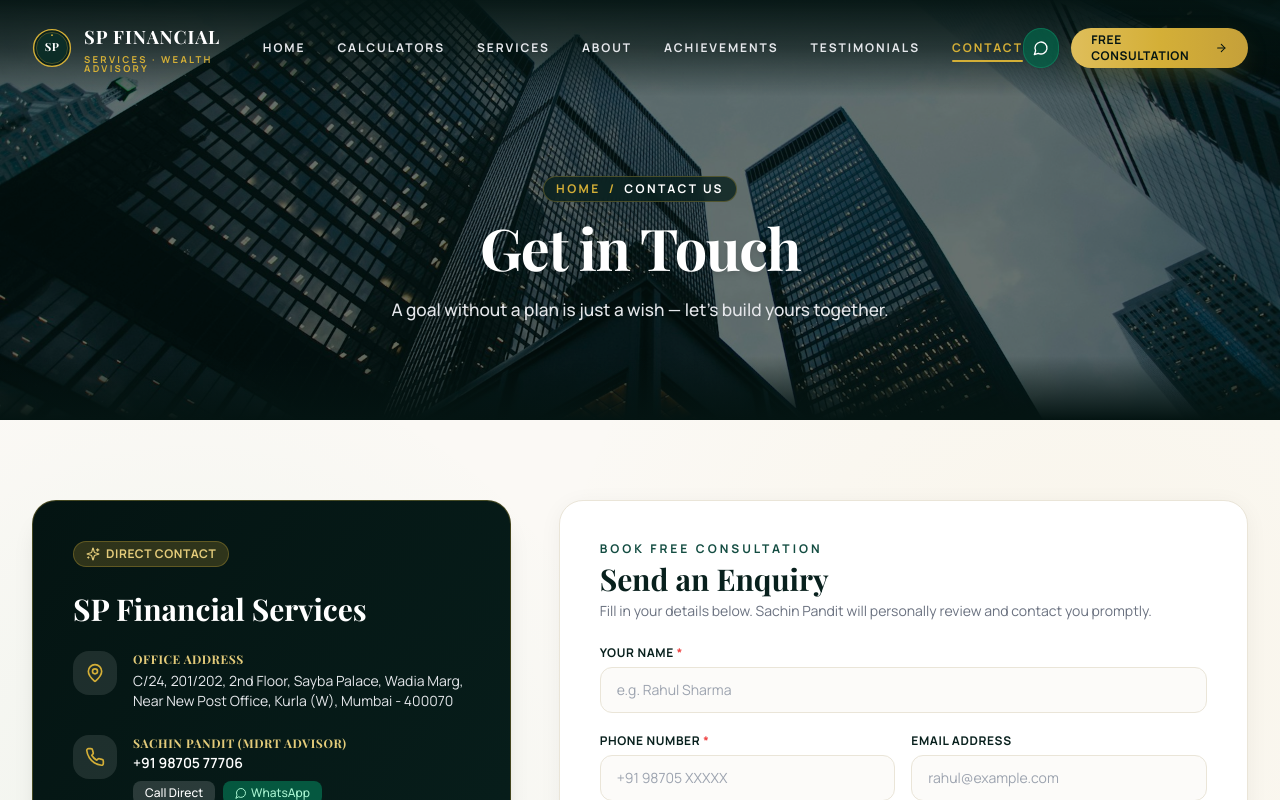
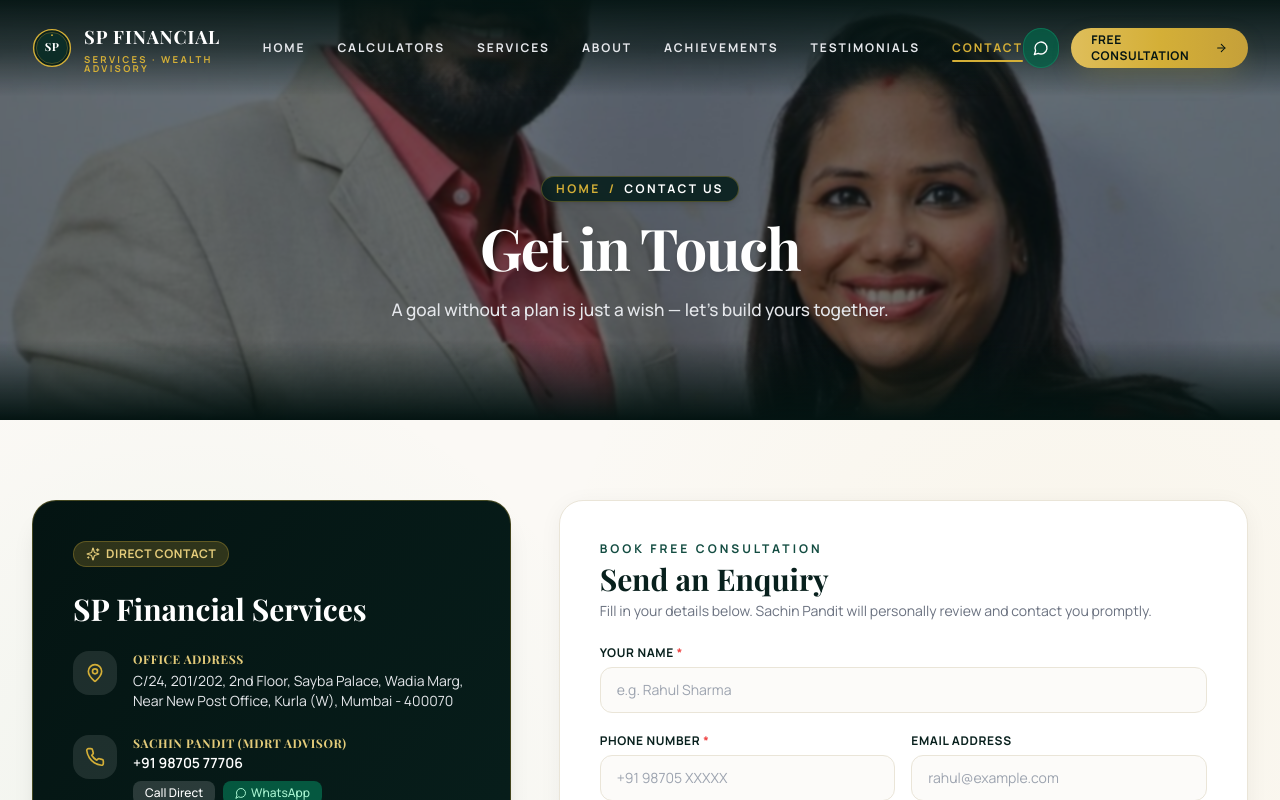
Before and after one commit to dakshch-07/SP-financial-services, a Next.js app: page /contact in a window 1280 px wide. Shown: the top 800 px of the page. Built offline with nearby package versions, Linux system fonts and the light colour scheme; a web font is replaced by a local one.

Commit message:
Replace all generic/AI background images with real provided photos of Sachin & Rakhi Pandit and grand convention stage moments across all pages

```diff
--- a/app/about/page.tsx
+++ b/app/about/page.tsx
@@ -25,12 +25,12 @@ import { BUSINESS_INFO, AWARDS_TIMELINE } from "@/lib/data";
 export default function AboutPage() {
   return (
     <>
-      {/* High-Contrast Page Hero with Background Image */}
+      {/* High-Contrast Page Hero with Real Provided Background Image */}
       <PageHero
         title="About SP Financial Services"
         subtitle="Over 16 years of disciplined wealth management, MDRT USA-certified standards, and unwavering commitment to 1,500+ clients across Mumbai."
         breadcrumb="About Us"
-        bgImage="/images/hero-bg-3.jpg"
+        bgImage="/images/awards/award-2023.png"
       />
 
       {/* Founder Profile */}
--- a/app/achievements/page.tsx
+++ b/app/achievements/page.tsx
@@ -27,12 +27,12 @@ export default function AchievementsPage() {
 
   return (
     <>
-      {/* High-Contrast Page Hero with Background Image */}
+      {/* High-Contrast Page Hero with Real Provided Background Image */}
       <PageHero
         title="Awards & Milestones"
         subtitle="Our success is solely due to the trust our clients have placed in us."
         breadcrumb="Achievements"
-        bgImage="/images/hero-bg-1.jpg"
+        bgImage="/images/awards/award-2022.png"
       />
 
       {/* Headline Stat Band */}
--- a/app/contact/page.tsx
+++ b/app/contact/page.tsx
@@ -43,12 +43,12 @@ export default function ContactPage() {
 
   return (
     <>
-      {/* High-Contrast Page Hero with Background Image */}
+      {/* High-Contrast Page Hero with Real Provided Background Image */}
       <PageHero
         title="Get in Touch"
         subtitle="A goal without a plan is just a wish — let's build yours together."
         breadcrumb="Contact Us"
-        bgImage="/images/hero-bg-1.jpg"
+        bgImage="/images/founders-portrait.jpg"
       />
 
       {/* Contact Details & Form */}
--- a/app/page.tsx
+++ b/app/page.tsx
@@ -40,9 +40,10 @@ import {
 } from "@/lib/data";
 
 const HERO_BG_IMAGES = [
-  "/images/hero-bg-1.jpg", // Financial District / Corporate Skyline
-  "/images/hero-bg-2.jpg", // Financial Advisory / Consultation Meeting
-  "/images/hero-bg-3.jpg", // Modern Investment Office / Wealth Growth
+  "/images/awards/award-2023.png", // Sachin & Rakhi Pandit on LIC Grand Convention Stage
+  "/images/founders-portrait.jpg", // Sachin & Rakhi Pandit Official High-Res Portrait
+  "/images/awards/award-2019.png", // Sachin & Rakhi Pandit Double Shatakveer Stage Moment
+  "/images/awards/award-2022.png", // Sachin Pandit MDRT / TOT Convention Stage
 ];
 
 export default function HomePage() {
--- a/app/services/page.tsx
+++ b/app/services/page.tsx
@@ -45,12 +45,12 @@ export default function ServicesPage() {
 
   return (
     <>
-      {/* High-Contrast Page Hero with Background Image */}
+      {/* High-Contrast Page Hero with Real Provided Background Image */}
       <PageHero
         title="Insurance & Financial Advisory"
         subtitle="A comprehensive spectrum of life, health, general insurance, NJ Mutual Funds, and loan advisory engineered to protect and multiply your family's wealth."
         breadcrumb="Services"
-        bgImage="/images/hero-bg-2.jpg"
+        bgImage="/images/awards/award-2021.png"
       />
 
       {/* Core Services Grid */}
--- a/app/testimonials/page.tsx
+++ b/app/testimonials/page.tsx
@@ -26,12 +26,12 @@ export default function TestimonialsPage() {
 
   return (
     <>
-      {/* High-Contrast Page Hero with Background Image */}
+      {/* High-Contrast Page Hero with Real Provided Background Image */}
       <PageHero
         title="What Our Clients Say"
         subtitle="Real feedback from prominent film directors, corporate HR leaders, entrepreneurs, and families who trust SP Financial Services."
         breadcrumb="Testimonials"
-        bgImage="/images/hero-bg-2.jpg"
+        bgImage="/images/awards/award-2019.png"
       />
 
       {/* Featured Video */}
--- a/components/PageHero.tsx
+++ b/components/PageHero.tsx
@@ -16,23 +16,23 @@ export const PageHero: React.FC<PageHeroProps> = ({
   title,
   subtitle,
   breadcrumb,
-  bgImage = "/images/hero-bg-1.jpg",
+  bgImage = "/images/awards/award-2023.png",
 }) => {
   return (
     <section className="relative min-h-[380px] sm:min-h-[420px] bg-forest-950 text-white flex items-center justify-center pt-36 pb-16 overflow-hidden">
-      {/* Background Image */}
+      {/* Real Provided Background Image */}
       <div className="absolute inset-0 z-0">
         <Image
           src={bgImage}
           alt={title}
           fill
           priority
-          className="object-cover object-center"
+          className="object-cover object-center filter brightness-90"
         />
-        {/* Heavy Multi-Stop Dark Forest Gradient Overlays for Guaranteed 100% Contrast */}
-        <div className="absolute inset-0 bg-gradient-to-r from-forest-950/98 via-forest-950/90 to-forest-950/98" />
-        <div className="absolute inset-0 bg-forest-950/60" />
-        <div className="absolute bottom-0 left-0 right-0 h-16 bg-gradient-to-t from-forest-950 to-transparent" />
+        {/* Multi-Stop Dark Forest & Navy Gradient Overlay for Guaranteed 100% Text Readability */}
+        <div className="absolute inset-0 bg-gradient-to-r from-forest-950/96 via-forest-950/88 to-forest-950/96" />
+        <div className="absolute inset-0 bg-forest-950/50 backdrop-blur-[1px]" />
+        <div className="absolute bottom-0 left-0 right-0 h-20 bg-gradient-to-t from-forest-950 to-transparent" />
       </div>
 
       {/* Content */}
@@ -41,7 +41,7 @@ export const PageHero: React.FC<PageHeroProps> = ({
           initial={{ opacity: 0, y: -10 }}
           animate={{ opacity: 1, y: 0 }}
           transition={{ duration: 0.4 }}
-          className="inline-flex items-center gap-2 text-xs font-bold uppercase tracking-[0.2em] text-gold-400 mb-3 px-3 py-1 rounded-full bg-forest-900/80 border border-gold-400/30 backdrop-blur-sm"
+          className="inline-flex items-center gap-2 text-xs font-bold uppercase tracking-[0.2em] text-gold-400 mb-3 px-3.5 py-1 rounded-full bg-forest-900/90 border border-gold-400/30 backdrop-blur-sm shadow-md"
         >
           <Link href="/" className="hover:text-white transition-colors">
             Home
```
